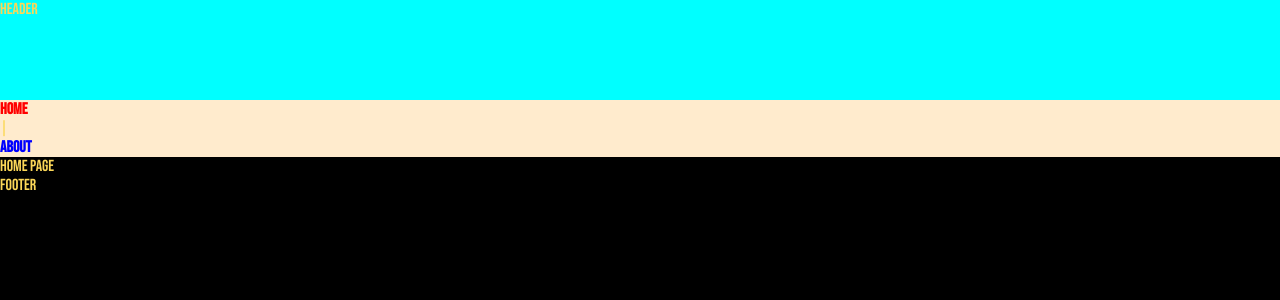
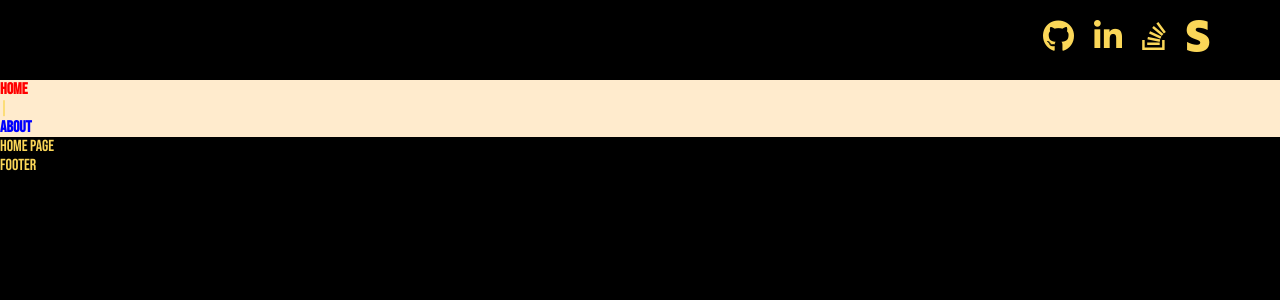
Before and after one commit to allencarlosdev/portfolio, a Vue app: page / in a window 1280 px wide. Shown: the top 300 px of the page. Built offline with nearby package versions, Linux system fonts and the light colour scheme.

Commit message:
Creating the header

```diff
--- a/public/index.html
+++ b/public/index.html
@@ -17,5 +17,7 @@
     </noscript>
     <div id="app"></div>
     <!-- built files will be auto injected -->
+    <!-- icon awesome-->
+    <script src="https://kit.fontawesome.com/8d2cede7ac.js" crossorigin="anonymous"></script>
   </body>
 </html>
--- a/src/views/HeaderView.vue
+++ b/src/views/HeaderView.vue
@@ -1,19 +1,67 @@
 <template>
     <header class="header">
-        <h1> header</h1>
+        <ul class="social-networks" @mouseover="setMove(true)" @mouseout="setMove(false)">
+            <li class="social-networks__link" :class="{'social-networks__link--active':(active ===1), 'social-networks__link--inactive':(active !== 1 && move === true)}" @mouseover="setActive(1)" ><a href="https://github.com/allencarlosdev" target="_blank"><i class="fa fa-github"></i></a></li>
+            <li class="social-networks__link" :class="{'social-networks__link--active':(active ===2), 'social-networks__link--inactive':(active !== 2 && move === true)}" @mouseover="setActive(2)" ><a href="https://www.linkedin.com/in/allencarlosdev/" target="_blank"><i class="fa fa-linkedin"></i></a></li>
+            <li class="social-networks__link" :class="{'social-networks__link--active':(active ===3), 'social-networks__link--inactive':(active !== 3 && move === true)}" @mouseover="setActive(3)" ><a href="https://stackoverflow.com/users/16209550/carlos-allen" target="_blank"><i class="fa fa-stack-overflow"></i></a></li>
+            <li class="social-networks__link" :class="{'social-networks__link--active':(active ===4), 'social-networks__link--inactive':(active !== 4 && move === true)}" @mouseover="setActive(4)" ><a href="https://www.sololearn.com/profile/20725585" target="_blank"><i class="fab fa-stripe-s"></i></a></li>
+        </ul>
     </header>
 </template>
 
 <script>
     export default {
         name: 'HeaderView',
+        data (){
+            return {
+                active:'',
+                move:'',
+            }
+        },
+        methods:{
+            setActive(value){
+                this.active = value;
+            },
+            setMove(value){
+                this.move = value;
+            },
+
+        }
     }
 </script>
 
 <style scoped>
     .header {
-        height: 100px;
         width: 100%;
-        background-color: aqua;
+        height: 80px;
+        background-color: var(--background-body);
+        position: relative;
     }
+
+    .social-networks {
+        display: flex;
+        position: absolute;
+        top: 20px;
+        bottom: 20px;
+        right: 60px;
+    }
+
+    .fa,.fab {
+        color: var(--letter-color);
+        font-size: 2rem;
+        margin: 0 10px;
+    }
+
+    .social-networks__link {
+        transition: all 0.8s;
+    }
+
+    .social-networks__link--active {
+        opacity: 1;
+    }
+
+    .social-networks__link--inactive {
+        opacity: 0.3;
+    }
+
 </style>
```
